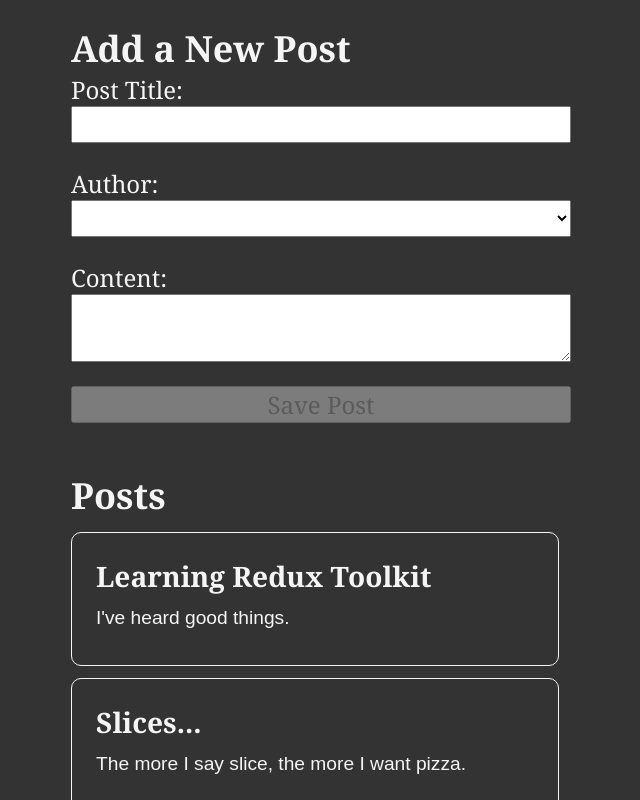
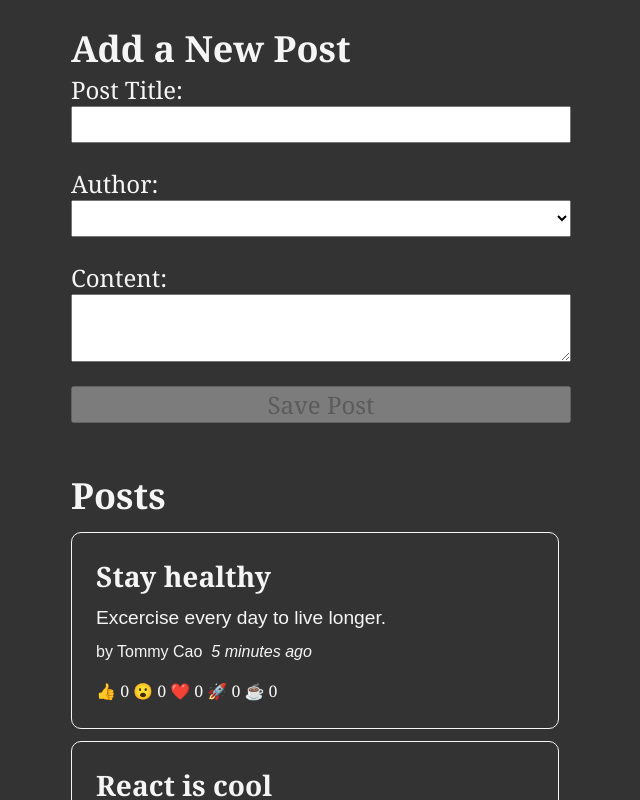
Before and after one commit to tlc2880/redux-tlk, a React (Create React App) app: page / in a window 1280 px wide. Shown: the top 800 px of the page, without its empty margins (319-959 px from the left). Built offline with nearby package versions, Linux system fonts and the light colour scheme.

Commit message:
Add reaction buttons

```diff
--- a/src/App.tsx
+++ b/src/App.tsx
@@ -1,7 +1,7 @@
 import PostsList from "./features/posts/PostsList";
 import AddPostForm from "./features/posts/AddPostForm";
-import TodoList from "./features/todos/TodoList";
-import AddTodo from "./features/todos/AddTodo";
+// import TodoList from "./features/todos/TodoList";
+// import AddTodo from "./features/todos/AddTodo";
 
 function App() {
   return (
--- /dev/null
+++ b/src/features/posts/PostAuthor.tsx
@@ -0,0 +1,16 @@
+import { useSelector } from "react-redux";
+import { selectAllUsers } from "../users/usersSlice";
+import userType from '../../user.Type'
+
+type PostAuthorProps = {
+    userId: string;
+}
+
+const PostAuthor = ({ userId }: PostAuthorProps)  => {
+    const users: userType[] = useSelector(selectAllUsers)
+
+    const author = users.find(user => user.id === userId);
+
+    return <span>by {author ? author.name : 'Unknown author'}</span>
+}
+export default PostAuthor
--- a/src/features/posts/PostsList.tsx
+++ b/src/features/posts/PostsList.tsx
@@ -1,19 +1,24 @@
 import { useSelector } from "react-redux";
 import { selectAllPosts } from "./postsSlice";
-// import PostAuthor from "./PostAuthor";
-// import TimeAgo from "./TimeAgo";
-// import ReactionButtons from "./ReactionButtons";
+import PostAuthor from "./PostAuthor";
+import TimeAgo from "./TimeAgo";
+import ReactionButtons from "./ReactionButtons";
 import postType from '../../post.Type'
 
 const PostsList = () => {
     const posts: postType[] = useSelector(selectAllPosts)
 
-    //const orderedPosts = posts.slice().sort((a, b) => b.date.localeCompare(a.date))
+    const orderedPosts = posts.slice().sort((a, b) => b.date.localeCompare(a.date))
 
-    const renderedPosts = posts.map(post => (
+    const renderedPosts = orderedPosts.map(post => (
         <article key={post.id}>
             <h3>{post.title}</h3>
             <p>{post.content.substring(0, 100)}</p>
+            <p className="postCredit">
+                <PostAuthor userId={post.userId} />
+                <TimeAgo timestamp={post.date} />
+            </p>
+            <ReactionButtons post={post} />
         </article>
     ))
 
--- /dev/null
+++ b/src/features/posts/ReactionButtons.tsx
@@ -0,0 +1,38 @@
+import { useDispatch } from "react-redux";
+import { reactionAdded } from "./postsSlice";
+import postType from '../../post.Type'
+
+const reactionEmoji = {
+    thumbsUp: '👍',
+    wow: '😮',
+    heart: '❤️',
+    rocket: '🚀',
+    coffee: '☕'
+}
+
+type ReactionButtonsProps = {
+    post: postType;
+}
+
+const ReactionButtons = ({ post }: ReactionButtonsProps) => {
+    const dispatch = useDispatch()
+
+    const reactionButtons = Object.entries(reactionEmoji).map(([name, emoji]) => {
+        return (
+            <button
+                key={name}
+                type="button"
+                className="reactionButton"
+                onClick={() =>
+                    dispatch(reactionAdded({ postId: post.id, reaction: name }))
+                }
+            >
+                 {/* @ts-expect-error  */}
+                {emoji} {post.reactions[name]}
+            </button>
+        )
+    })
+
+    return <div>{reactionButtons}</div>
+}
+export default ReactionButtons
--- /dev/null
+++ b/src/features/posts/TimeAgo.tsx
@@ -0,0 +1,20 @@
+import { parseISO, formatDistanceToNow } from 'date-fns';
+
+type TimeAgoProps = {
+    timestamp: string;
+}
+const TimeAgo = ({ timestamp }: TimeAgoProps) => {
+    let timeAgo = ''
+    if (timestamp) {
+        const date = parseISO(timestamp)
+        const timePeriod = formatDistanceToNow(date)
+        timeAgo = `${timePeriod} ago`
+    }
+
+    return (
+        <span title={timestamp}>
+            &nbsp; <i>{timeAgo}</i>
+        </span>
+    )
+}
+export default TimeAgo
--- a/src/features/posts/postsSlice.ts
+++ b/src/features/posts/postsSlice.ts
@@ -1,38 +1,37 @@
 import { createSlice, nanoid, PayloadAction } from "@reduxjs/toolkit";
-//import { sub } from 'date-fns';
+import { sub } from 'date-fns';
 import postType from '../../post.Type';
 
 const initialState = [
     {
         id: '1',
-        title: 'Learning Redux Toolkit',
-        content: "I've heard good things."
+        title: 'React is cool',
+        content: "I've heard good things.",
+        userId: '1',
+        date: sub(new Date(), { minutes: 10 }).toISOString(),
+        reactions: {
+            thumbsUp: 0,
+            wow: 0,
+            heart: 0,
+            rocket: 0,
+            coffee: 0
+        }
     },
     {
         id: '2',
-        title: 'Slices...',
-        content: "The more I say slice, the more I want pizza."
+        title: 'Stay healthy',
+        content: "Excercise every day to live longer.",
+        userId: '2',
+        date: sub(new Date(), { minutes: 5 }).toISOString(),
+        reactions: {
+            thumbsUp: 0,
+            wow: 0,
+            heart: 0,
+            rocket: 0,
+            coffee: 0
+        }
     }
 ];
-
-// type PostsState = {
-//     list: postType[];
-//   };
-
-//   const initialState: PostsState = {
-//       list: [
-//         {
-//             id: '1',
-//             title: 'Learning Redux Toolkit',
-//             content: "I've heard good things."
-//         },
-//         {
-//             id: '2',
-//             title: 'Slices...',
-//             content: "The more I say slice, the more I want pizza."
-//         }
-//       ],
-//     };
 
 const postsSlice = createSlice({
     name: 'posts',
@@ -49,23 +48,31 @@
                         id: nanoid(),
                         title,
                         content,
-                        userId
+                        date: new Date().toISOString(),
+                        userId,
+                        reactions: {
+                            thumbsUp: 0,
+                            wow: 0,
+                            heart: 0,
+                            rocket: 0,
+                            coffee: 0
+                        }
                     }
                 }
             }
         },
-        // reactionAdded(state, action) {
-        //     const { postId, reaction } = action.payload
-        //     const existingPost = state.find(post => post.id === postId)
-        //     if (existingPost) {
-        //         existingPost.reactions[reaction]++
-        //     }
-        // }
+        reactionAdded(state, action) {
+            const { postId, reaction } = action.payload
+            const existingPost: any = state.find(post => post.id === postId)
+            console.log(existingPost);
+            if (existingPost) {
+                existingPost.reactions[reaction]++
+            }
+        }
     }
 })
 
 export const selectAllPosts = (state: any) => state.posts;
 
-export const { postAdded } = postsSlice.actions//, reactionAdded
-
+export const { postAdded, reactionAdded } = postsSlice.actions//, reactionAdded
 export default postsSlice.reducer
--- a/src/features/users/usersSlice.ts
+++ b/src/features/users/usersSlice.ts
@@ -1,9 +1,9 @@
 import { createSlice } from "@reduxjs/toolkit";
 
 const initialState = [
-    { id: '0', name: 'Dude Lebowski' },
-    { id: '1', name: 'Neil Young' },
-    { id: '2', name: 'Dave Gray' }
+    { id: '0', name: 'John Doe' },
+    { id: '1', name: 'Mary Smith' },
+    { id: '2', name: 'Tommy Cao' }
 ]
 
 const usersSlice = createSlice({
@@ -13,5 +13,4 @@
 })
 
 export const selectAllUsers = (state: any) => state.users;
-
 export default usersSlice.reducer
```
Also changed, not shown: src/post.Type.ts (+6 -1 lines), src/reactions.Type.ts (added, +7 -0 lines), screenshots/chrome_ReactionButtons.png (added), screenshots/chrome_users.png (added).
